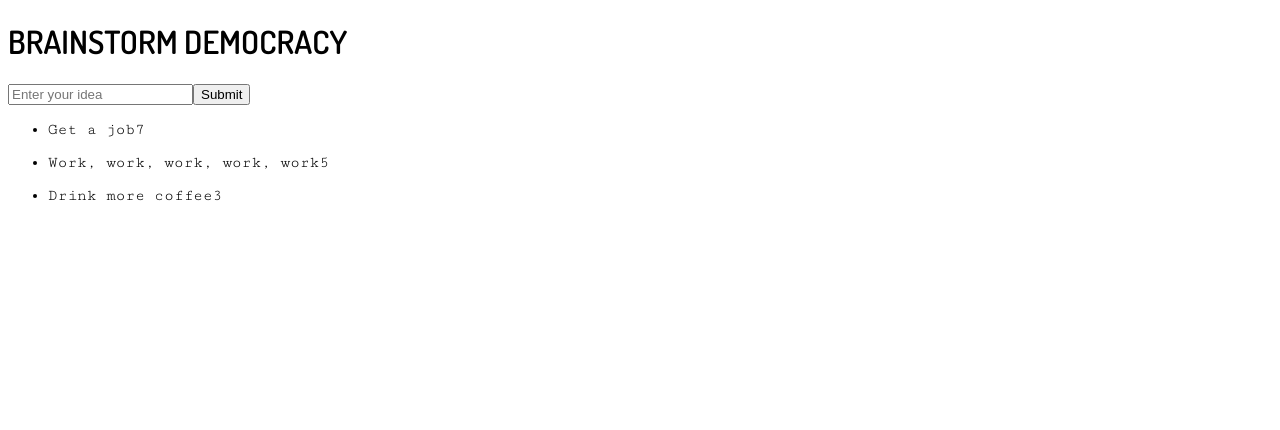
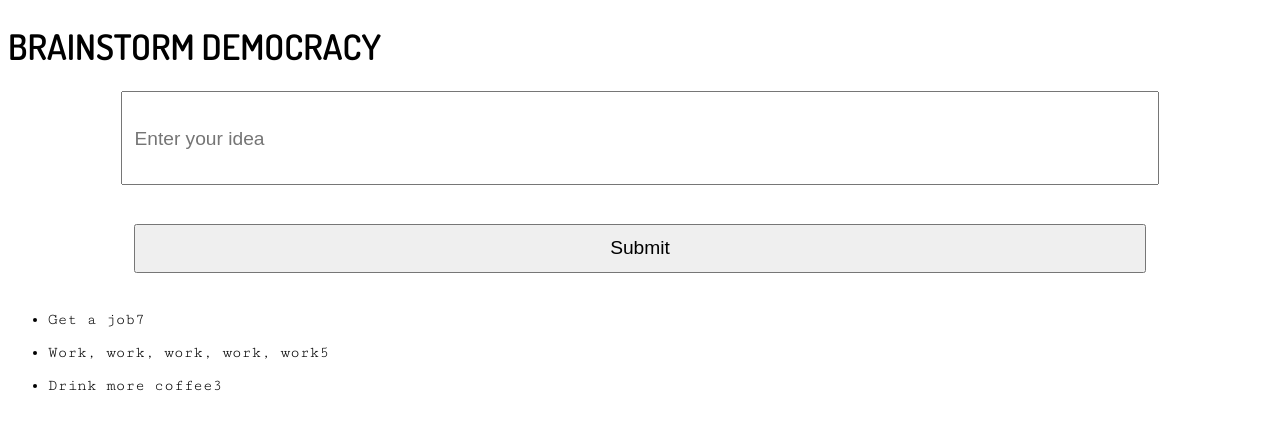
Before and after one commit to mel-booth/brainstorm-demo-redo, a React app: page / in a window 1280 px wide. Built offline with nearby package versions, Linux system fonts and the light colour scheme.

Commit message:
add basic style to input

```diff
--- a/components/app.js
+++ b/components/app.js
@@ -4,10 +4,12 @@ const App = (props) => {
   return (
     <div>
       <h1 id='heading'>Brainstorm Democracy</h1>
+      <div className='idea-input'>
       <input id='idea' type='text' placeholder='Enter your idea' />
       <input className='btn' type='submit' value='Submit' onClick={(e) => {
         props.dispatch({type:'ADD_IDEA', payload: {details: e.target.previousSibling.value, votes: 0}})
       }} />
+      </div>
     </div>
   )
 }
--- a/index.css
+++ b/index.css
@@ -11,10 +11,17 @@ main {
 h1 {
   font-family: 'Dosis', sans-serif;
   text-transform: uppercase;
+  font-size: 2.2em;
 }
 
 input {
-
+  display: block;
+  line-height: 3.5em;
+  width: 80%;
+  margin: 0 auto;
+  padding: .6em;
+  margin-bottom: 2em;
+  font-size: 1.2em
 }
 
 ul {
@@ -22,6 +29,10 @@ ul {
 }
 
 li {
+
+}
+
+.idea-input {
 
 }
 
```
